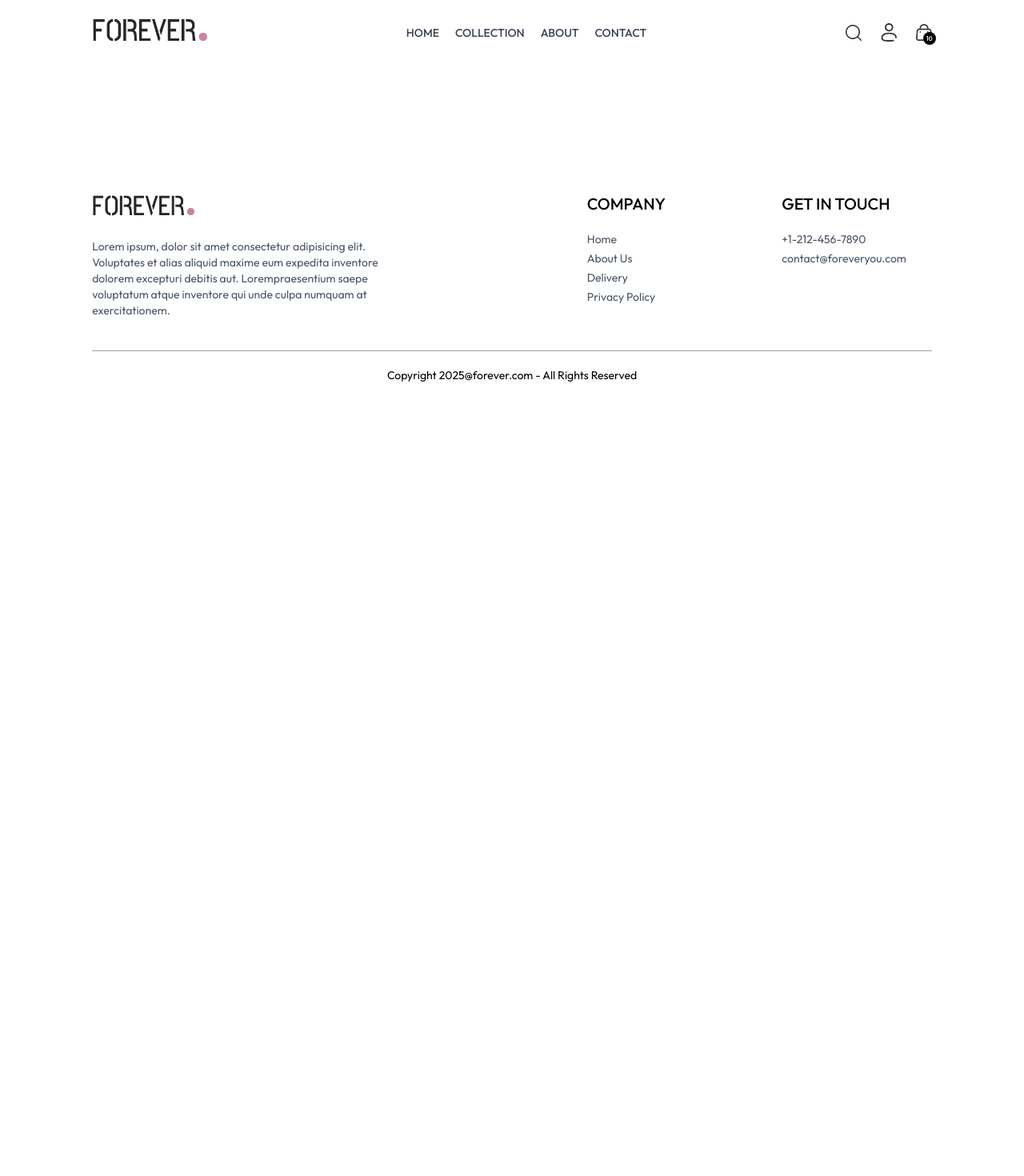
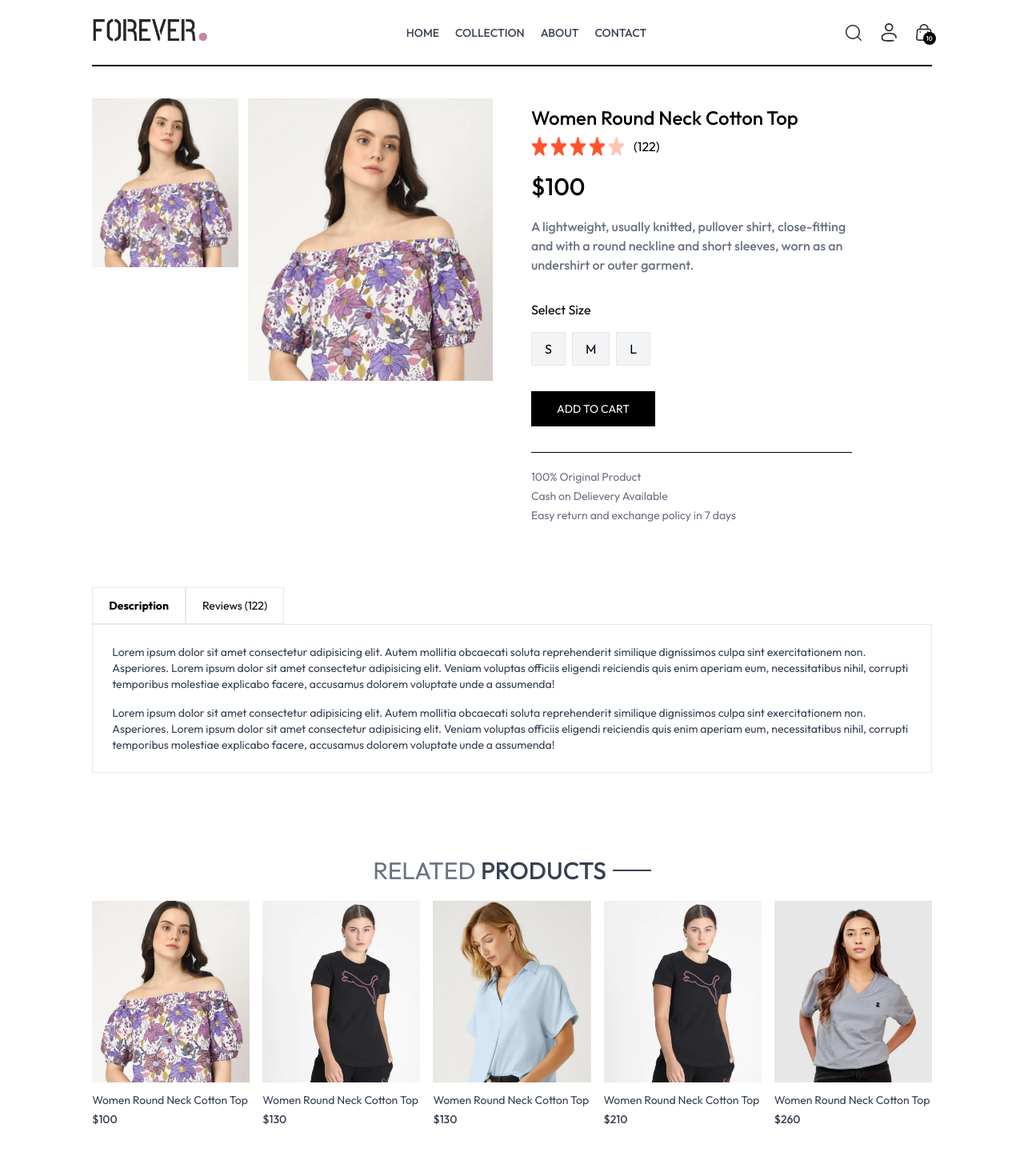
Before and after one commit to tanya-pvt2005/ecommerce-app, a React (Vite) app in the folder frontend/: page /product/aaaaa in a window 1280 px wide. Shown: the top 1470 px of the page at 80% size. Before the commit the page ends 800 px from the top, so only its background shows below. Built offline with nearby package versions, Linux system fonts and the light colour scheme.

Commit message:
Complete Products Page

```diff
--- /dev/null
+++ b/frontend/src/components/RelatedProducts.jsx
@@ -0,0 +1,46 @@
+import React, { useContext, useEffect, useState } from 'react'
+import { ShopContext } from '../context/ShopContext'
+import Title from "../components/Title"
+import ProductItem from './ProductItem'
+
+const RelatedProducts = ({category, subCategory}) => {
+
+    //display using existing pdt category and subcategory
+    const {products} = useContext(ShopContext)
+    const [related, setRelated] = useState([])
+
+    useEffect(()=>{
+        if(products.length>0){
+
+            let pdtCopy = products.slice();
+            console.log(pdtCopy)
+
+            //filter pdtCopy
+            pdtCopy = pdtCopy.filter((item)=>(category === item.category ))
+            console.log(pdtCopy)
+            pdtCopy = pdtCopy.filter((item)=>(subCategory === item.subCategory))
+            console.log(pdtCopy)
+
+            setRelated(pdtCopy.slice(0,5))
+
+            // console.log(setRelated)
+        }
+    },[products])
+
+
+
+  return (
+    <div className='my-24'>
+      <div className="text-center text-3xl py-2">
+        <Title text1="RELATED" text2="PRODUCTS"/>
+      </div>
+      <div className='grid grid-cols-2 sm:grid-cols-3 md:grid-cols-4 lg:grid-cols-5 gap-4 gap-y-6'>
+        {related.map((item, idx)=>{
+            return <ProductItem key = {idx} id={item._id} name={item.name} price={item.price} image={item.image}></ProductItem>
+        })}
+      </div>
+    </div>
+  )
+}
+
+export default RelatedProducts
--- a/frontend/src/index.css
+++ b/frontend/src/index.css
@@ -14,6 +14,9 @@ a.active hr{
   font-style: normal;
 }
 
+::-webkit-scrollbar{
+    display: none;
+}
 @media (max-width:640px){
     a.active{
         background-color: black;
--- a/frontend/src/pages/Product.jsx
+++ b/frontend/src/pages/Product.jsx
@@ -1,13 +1,104 @@
-import React from 'react'
+import React, { useContext, useEffect, useState } from 'react'
+import { useParams } from 'react-router-dom'
+import { ShopContext } from '../context/ShopContext';
+import { assets } from '../assets/frontend_assets/assets';
+import RelatedProducts from '../components/RelatedProducts';
 
 const Product = () => {
 
-  //get product id
-  return (
-    <div>
+  //get product id -> useParams hook; name should be same as /:pid in App.jsx
+  const {pid} = useParams();
+  // console.log(pid)
+
+  // display p info using this pid
+  //get all p data first
+  const {products, currency} = useContext(ShopContext)
+  const [productData, setProductData] = useState(false);
+  const [image, setImage] = useState('')//store first image
+  const [size, setSize] = useState('')
+
+  const fetchProductData = async () => {
+    products.map((item)=>{
+      if(item._id === pid){
+        setProductData(item)
+        console.log(item)
+        setImage(item.image[0])
+        return null
+      }
+    })
+  }
+    //run when component gets loaded
+    useEffect(()=>{
+      fetchProductData();
+    },[pid])
+
+  return productData? (
+    <div className='border-t-2 pt-10 transition-opacity ease-in duration-500 opacity-100'>
+      {/*-------------------- product data -------------------------*/}
+      <div className='flex gap-12 sm:gap-12 flex-col sm:flex-row'>
+
+        {/* -------------------------Product Images----------------------- */}
+        <div className="flex-1 flex flex-col-reverse gap-3 sm:flex-row">
+          <div className="flex sm:flex-col overflow-x-auto sm:overflow-y-scroll justify-between sm:justify-normal">
+            {
+              productData.image.map((item, idx)=>{
+                return <img src = {item} key={idx} className='w-[25%] sm:w-60 sm:mb-3 flex-shrink-0 cursor-pointer' onClick={()=>setImage(item)}></img>
+              })
+            }
+          </div>
+          <div className="w-full sm:w-[80%]">
+            <img src = {image} className='w-full h-auto'></img>
+          </div>
+        </div>
+            {/* --------------------product info------------------- */}
+            <div className="flex-1">
+              <h1 className='font-medium text-2xl mt-2'>{productData.name}</h1>
+              <div className="flex item-center gap-1 mt-2">
+                <img src={assets.star_icon} alt="" className="w-5" />
+                <img src={assets.star_icon} alt="" className="w-5" />
+                <img src={assets.star_icon} alt="" className="w-5" />
+                <img src={assets.star_icon} alt="" className="w-5" />
+                <img src={assets.star_dull_icon} alt="" className="w-5" />
+                {/* <p className='pl-2'>(122)</p> */}
+                <p className='pl-2'>(122)</p>
+              </div>
+              <p className='mt-5 text-3xl font-medium'>{currency}{productData.price}</p>
+              <p className='mt-5 text-gray-500 md:w-4/5 font-medium'>{productData.description}</p>
+              <div className="flex flex-col gap-4 my-8">
+                <p>Select Size</p>
+                <div className='flex gap-2'>
+                  {productData.sizes.map((item, idx)=>{
+                    return <button className={`border border-gray-200 py-2 px-4 bg-gray-100 cursor-pointer ${item === size ? 'border-orange-500' : ''}`} onClick = {()=>setSize(item)} key={idx}>{item}</button>
+                  })}
+                </div>
+              </div>
+              <button className='bg-black text-white px-8 py-3 text-sm active:bg-gray-700'>ADD TO CART</button>
+              <hr className='mt-8 sm:w-4/5'></hr>
+              <div className='text-sm text-gray-500 mt-5 flex flex-col gap-1'>
+                <p>100% Original Product</p>
+                <p>Cash on Delievery Available</p>
+                <p>Easy return and exchange policy in 7 days</p>
+              </div>
+            </div>
+      </div>
+
+      {/* ---------Description and Review Section-------------------- */}
+      <div className = 'mt-20'>
+        <div className='flex'>
+          <b className='border border-gray-200 px-5 py-3 text-sm'>Description</b>
+          <p className='border border-gray-200 px-5 py-3 text-sm'>Reviews (122)</p>
+        </div>
+        <div className='flex flex-col border border-gray-200 gap-4 border text-gray-700 px-6 py-6 text-sm'>
+          <p>Lorem ipsum dolor sit amet consectetur adipisicing elit. Autem mollitia obcaecati soluta reprehenderit similique dignissimos culpa sint exercitationem non. Asperiores. Lorem ipsum dolor sit amet consectetur adipisicing elit. Veniam voluptas officiis eligendi reiciendis quis enim aperiam eum, necessitatibus nihil, corrupti temporibus molestiae explicabo facere, accusamus dolorem voluptate unde a assumenda!</p>
+          <p>Lorem ipsum dolor sit amet consectetur adipisicing elit. Autem mollitia obcaecati soluta reprehenderit similique dignissimos culpa sint exercitationem non. Asperiores. Lorem ipsum dolor sit amet consectetur adipisicing elit. Veniam voluptas officiis eligendi reiciendis quis enim aperiam eum, necessitatibus nihil, corrupti temporibus molestiae explicabo facere, accusamus dolorem voluptate unde a assumenda!</p>
+        </div>
+      </div>
+
+      {/* ------------Related Products------------------ */}
+      <RelatedProducts category={productData.category} subCategory={productData.subCategory}/>
 
     </div>
-  )
+  ):<div className='opacity-0'></div>
 }
 
 export default Product
```
